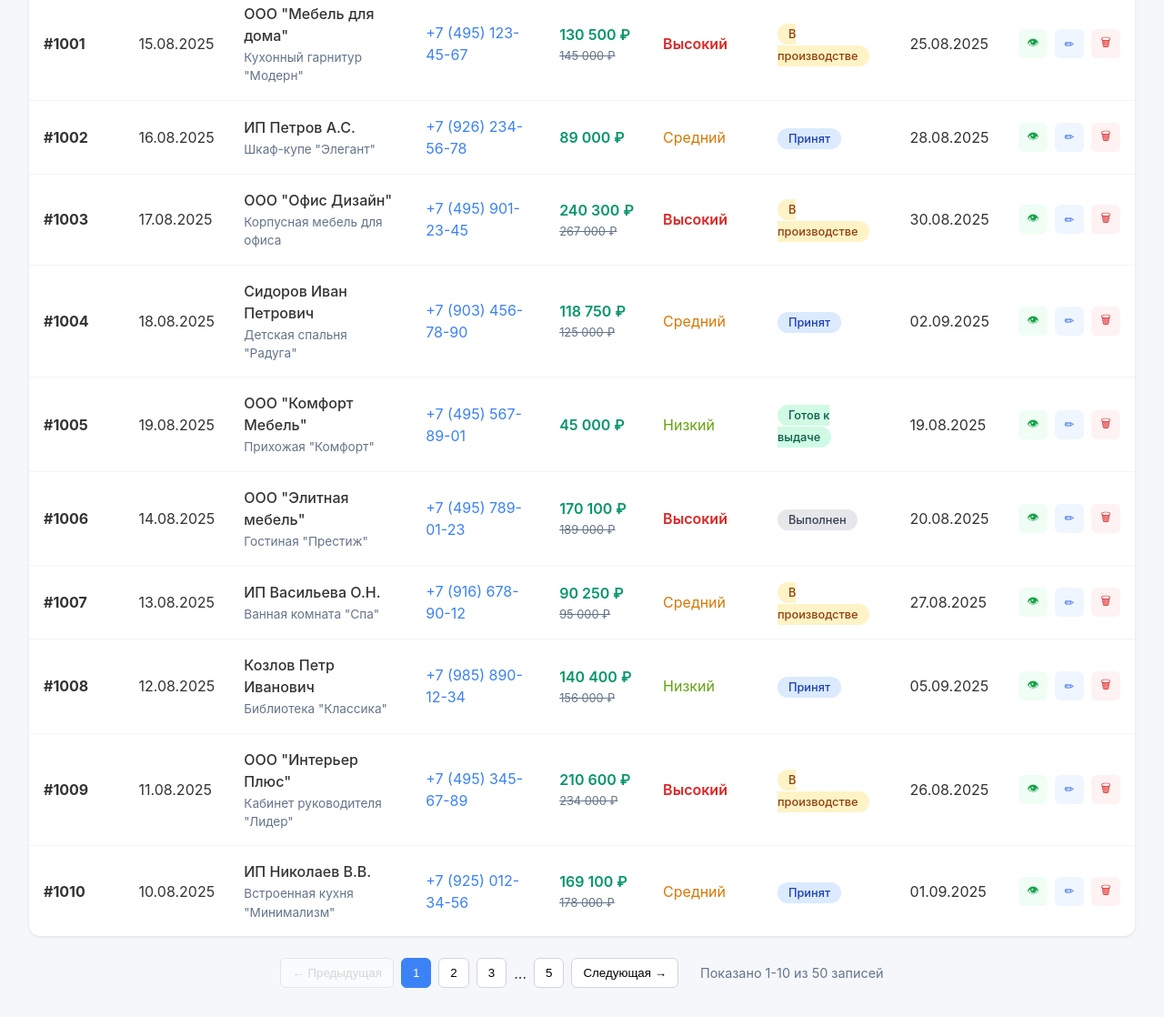
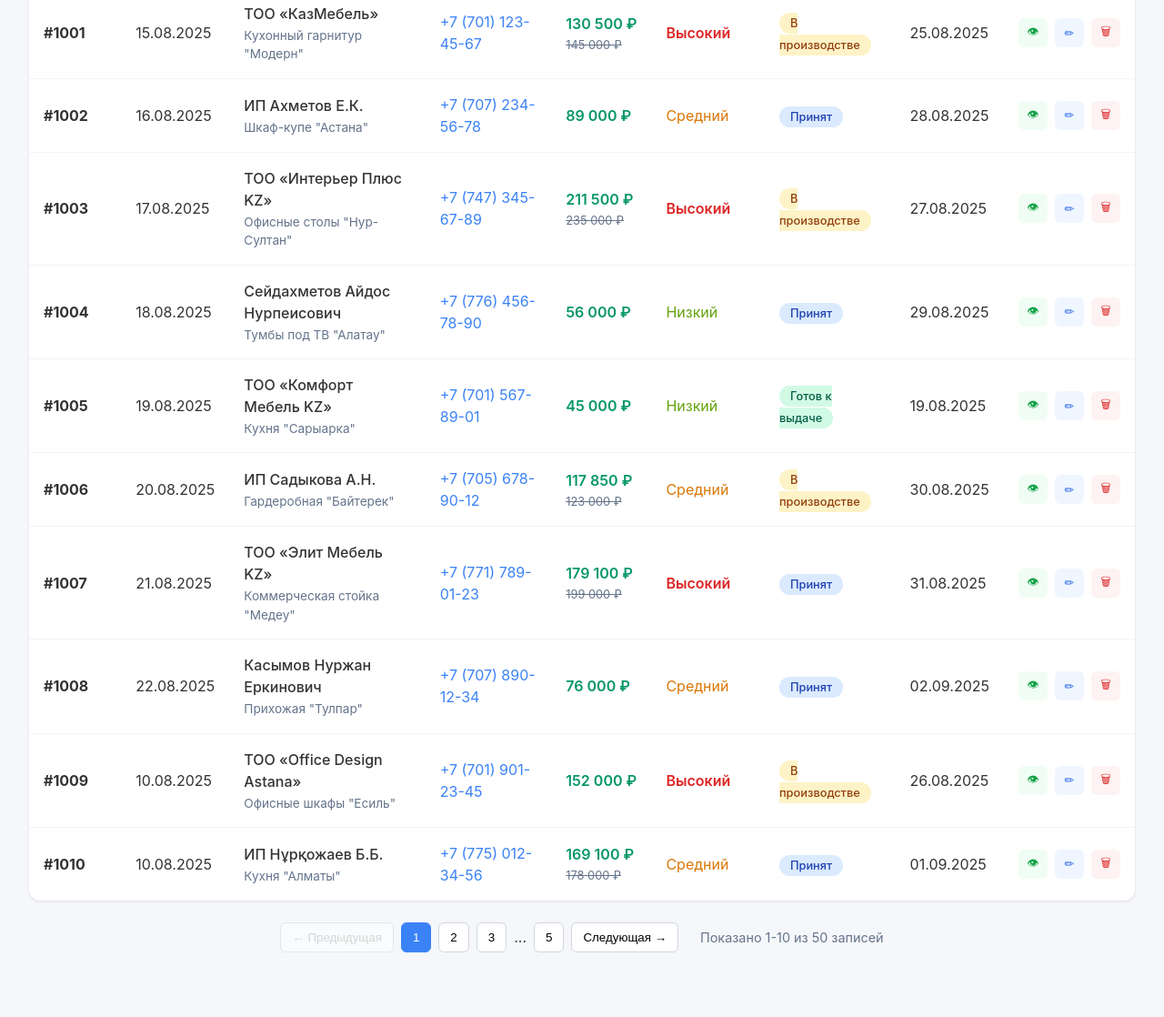
Before and after one commit to zorgoalex/static_List_zakazov_Priem_zakaza, a plain HTML site: page index.html in a window 1280 px wide. Shown: the part 701-1819 px from the top of the page at 91% size. After the commit the page ends 1780 px from the top, so only its background shows below. Drawn offline with Linux system fonts and the light colour scheme.

Commit message:
add new demo data

```diff
--- a/demo-data.js
+++ b/demo-data.js
@@ -1,17 +1,17 @@
 // demo-data.js - Демонстрационные данные
 const demoData = {
     // Клиенты
-    clients: [
-        { client_id: 1, client_name: 'ООО "Мебель для дома"', phones: ['+7 (495) 123-45-67', '+7 (495) 123-45-68'] },
-        { client_id: 2, client_name: 'ИП Петров А.С.', phones: ['+7 (926) 234-56-78'] },
-        { client_id: 3, client_name: 'ООО "Интерьер Плюс"', phones: ['+7 (495) 345-67-89'] },
-        { client_id: 4, client_name: 'Сидоров Иван Петрович', phones: ['+7 (903) 456-78-90'] },
-        { client_id: 5, client_name: 'ООО "Комфорт Мебель"', phones: ['+7 (495) 567-89-01'] },
-        { client_id: 6, client_name: 'ИП Васильева О.Н.', phones: ['+7 (916) 678-90-12'] },
-        { client_id: 7, client_name: 'ООО "Элитная мебель"', phones: ['+7 (495) 789-01-23'] },
-        { client_id: 8, client_name: 'Козлов Петр Иванович', phones: ['+7 (985) 890-12-34'] },
-        { client_id: 9, client_name: 'ООО "Офис Дизайн"', phones: ['+7 (495) 901-23-45'] },
-        { client_id: 10, client_name: 'ИП Николаев В.В.', phones: ['+7 (925) 012-34-56'] }
+   clients: [
+        { client_id: 1, client_name: 'ТОО «КазМебель»', phones: ['+7 (701) 123-45-67', '+7 (701) 123-45-68'] },
+        { client_id: 2, client_name: 'ИП Ахметов Е.К.', phones: ['+7 (707) 234-56-78'] },
+        { client_id: 3, client_name: 'ТОО «Интерьер Плюс KZ»', phones: ['+7 (747) 345-67-89'] },
+        { client_id: 4, client_name: 'Сейдахметов Айдос Нурпеисович', phones: ['+7 (776) 456-78-90'] },
+        { client_id: 5, client_name: 'ТОО «Комфорт Мебель KZ»', phones: ['+7 (701) 567-89-01'] },
+        { client_id: 6, client_name: 'ИП Садыкова А.Н.', phones: ['+7 (705) 678-90-12'] },
+        { client_id: 7, client_name: 'ТОО «Элит Мебель KZ»', phones: ['+7 (771) 789-01-23'] },
+        { client_id: 8, client_name: 'Касымов Нуржан Еркинович', phones: ['+7 (707) 890-12-34'] },
+        { client_id: 9, client_name: 'ТОО «Office Design Astana»', phones: ['+7 (701) 901-23-45'] },
+        { client_id: 10, client_name: 'ИП Нұрқожаев Б.Б.', phones: ['+7 (775) 012-34-56'] }
     ],
 
     // Материалы
@@ -62,10 +62,10 @@ const demoData = {
 
     // Сотрудники
     employees: [
-        { employee_id: 1, full_name: 'Иванов Иван Иванович', position: 'Менеджер по продажам' },
-        { employee_id: 2, full_name: 'Петров Петр Петрович', position: 'Менеджер по продажам' },
-        { employee_id: 3, full_name: 'Сидоров Сидор Сидорович', position: 'Менеджер по продажам' },
-        { employee_id: 4, full_name: 'Козлов Козел Козлович', position: 'Менеджер по продажам' }
+        { employee_id: 1, full_name: 'Аманов Нурлан Кайратович', position: 'Менеджер по продажам' },
+        { employee_id: 2, full_name: 'Ахметова Айсулу Ермековна', position: 'Менеджер по продажам' },
+        { employee_id: 3, full_name: 'Смагулов Даурен Бахытович', position: 'Менеджер по продажам' },
+        { employee_id: 4, full_name: 'Касымханова Жанна Маратовна', position: 'Менеджер по продажам' }
     ],
 
     // Заказы
@@ -74,8 +74,8 @@ const demoData = {
             order_id: 1001,
             order_name: 'Кухонный гарнитур "Модерн"',
             client_id: 1,
-            client_name: 'ООО "Мебель для дома"',
-            client_phone: '+7 (495) 123-45-67',
+            client_name: 'ТОО «КазМебель»',
+            client_phone: '+7 (701) 123-45-67',
             order_date: '2025-08-15',
             priority: 'Высокий',
             completion_date: null,
@@ -97,10 +97,10 @@ const demoData = {
         },
         {
             order_id: 1002,
-            order_name: 'Шкаф-купе "Элегант"',
+            order_name: 'Шкаф-купе "Астана"',
             client_id: 2,
-            client_name: 'ИП Петров А.С.',
-            client_phone: '+7 (926) 234-56-78',
+            client_name: 'ИП Ахметов Е.К.',
+            client_phone: '+7 (707) 234-56-78',
             order_date: '2025-08-16',
             priority: 'Средний',
             completion_date: null,
@@ -117,65 +117,65 @@ const demoData = {
             created_by: 1,
             material_id: 1,
             edge_type_id: 1,
-            film_id: 2,
+            film_id: 3,
             milling_type_id: 2
         },
         {
             order_id: 1003,
-            order_name: 'Корпусная мебель для офиса',
-            client_id: 9,
-            client_name: 'ООО "Офис Дизайн"',
-            client_phone: '+7 (495) 901-23-45',
+            order_name: 'Офисные столы "Нур-Султан"',
+            client_id: 3,
+            client_name: 'ТОО «Интерьер Плюс KZ»',
+            client_phone: '+7 (747) 345-67-89',
             order_date: '2025-08-17',
             priority: 'Высокий',
             completion_date: null,
-            planned_completion_date: '2025-08-30',
+            planned_completion_date: '2025-08-27',
             status: 'В производстве',
-            total_amount: 267000,
-            discounted_amount: 240300,
+            total_amount: 235000,
+            discounted_amount: 211500,
             discount: 10,
-            paid_amount: 120000,
+            paid_amount: 150000,
             payment_date: '2025-08-17',
-            parts_count: 45,
-            total_area: 28.6,
+            parts_count: 34,
+            total_area: 22.1,
             manager_id: 2,
             created_by: 2,
             material_id: 3,
             edge_type_id: 3,
-            film_id: 3,
+            film_id: 4,
+            milling_type_id: 1
+        },
+        {
+            order_id: 1004,
+            order_name: 'Тумбы под ТВ "Алатау"',
+            client_id: 4,
+            client_name: 'Сейдахметов Айдос Нурпеисович',
+            client_phone: '+7 (776) 456-78-90',
+            order_date: '2025-08-18',
+            priority: 'Низкий',
+            completion_date: null,
+            planned_completion_date: '2025-08-29',
+            status: 'Принят',
+            total_amount: 56000,
+            discounted_amount: 56000,
+            discount: 0,
+            paid_amount: 0,
+            payment_date: null,
+            parts_count: 10,
+            total_area: 6.7,
+            manager_id: 3,
+            created_by: 3,
+            material_id: 4,
+            edge_type_id: 1,
+            film_id: 2,
             milling_type_id: 3
         },
         {
-            order_id: 1004,
-            order_name: 'Детская спальня "Радуга"',
-            client_id: 4,
-            client_name: 'Сидоров Иван Петрович',
-            client_phone: '+7 (903) 456-78-90',
-            order_date: '2025-08-18',
-            priority: 'Средний',
-            completion_date: null,
-            planned_completion_date: '2025-09-02',
-            status: 'Принят',
-            total_amount: 125000,
-            discounted_amount: 118750,
-            discount: 5,
-            paid_amount: 60000,
-            payment_date: '2025-08-18',
-            parts_count: 35,
-            total_area: 18.2,
-            manager_id: 3,
-            created_by: 3,
-            material_id: 1,
-            edge_type_id: 1,
-            film_id: 2,
-            milling_type_id: 1
-        },
-        {
             order_id: 1005,
-            order_name: 'Прихожая "Комфорт"',
+            order_name: 'Кухня "Сарыарка"',
             client_id: 5,
-            client_name: 'ООО "Комфорт Мебель"',
-            client_phone: '+7 (495) 567-89-01',
+            client_name: 'ТОО «Комфорт Мебель KZ»',
+            client_phone: '+7 (701) 567-89-01',
             order_date: '2025-08-19',
             priority: 'Низкий',
             completion_date: '2025-08-19',
@@ -197,110 +197,110 @@ const demoData = {
         },
         {
             order_id: 1006,
-            order_name: 'Гостиная "Престиж"',
-            client_id: 7,
-            client_name: 'ООО "Элитная мебель"',
-            client_phone: '+7 (495) 789-01-23',
-            order_date: '2025-08-14',
-            priority: 'Высокий',
-            completion_date: '2025-08-19',
-            planned_completion_date: '2025-08-20',
-            status: 'Выполнен',
-            total_amount: 189000,
-            discounted_amount: 170100,
-            discount: 10,
-            paid_amount: 170100,
-            payment_date: '2025-08-19',
-            parts_count: 32,
-            total_area: 22.5,
+            order_name: 'Гардеробная "Байтерек"',
+            client_id: 6,
+            client_name: 'ИП Садыкова А.Н.',
+            client_phone: '+7 (705) 678-90-12',
+            order_date: '2025-08-20',
+            priority: 'Средний',
+            completion_date: null,
+            planned_completion_date: '2025-08-30',
+            status: 'В производстве',
+            total_amount: 123000,
+            discounted_amount: 117850,
+            discount: 5,
+            paid_amount: 80000,
+            payment_date: '2025-08-20',
+            parts_count: 18,
+            total_area: 12.3,
             manager_id: 2,
             created_by: 2,
+            material_id: 1,
+            edge_type_id: 2,
+            film_id: 3,
+            milling_type_id: 1
+        },
+        {
+            order_id: 1007,
+            order_name: 'Коммерческая стойка "Медеу"',
+            client_id: 7,
+            client_name: 'ТОО «Элит Мебель KZ»',
+            client_phone: '+7 (771) 789-01-23',
+            order_date: '2025-08-21',
+            priority: 'Высокий',
+            completion_date: null,
+            planned_completion_date: '2025-08-31',
+            status: 'Принят',
+            total_amount: 199000,
+            discounted_amount: 179100,
+            discount: 10,
+            paid_amount: 100000,
+            payment_date: '2025-08-21',
+            parts_count: 28,
+            total_area: 17.9,
+            manager_id: 3,
+            created_by: 3,
             material_id: 4,
             edge_type_id: 3,
+            film_id: 2,
+            milling_type_id: 2
+        },
+        {
+            order_id: 1008,
+            order_name: 'Прихожая "Тулпар"',
+            client_id: 8,
+            client_name: 'Касымов Нуржан Еркинович',
+            client_phone: '+7 (707) 890-12-34',
+            order_date: '2025-08-22',
+            priority: 'Средний',
+            completion_date: null,
+            planned_completion_date: '2025-09-02',
+            status: 'Принят',
+            total_amount: 76000,
+            discounted_amount: 76000,
+            discount: 0,
+            paid_amount: 20000,
+            payment_date: '2025-08-22',
+            parts_count: 16,
+            total_area: 9.8,
+            manager_id: 4,
+            created_by: 4,
+            material_id: 3,
+            edge_type_id: 1,
             film_id: 4,
             milling_type_id: 3
         },
         {
-            order_id: 1007,
-            order_name: 'Ванная комната "Спа"',
-            client_id: 6,
-            client_name: 'ИП Васильева О.Н.',
-            client_phone: '+7 (916) 678-90-12',
-            order_date: '2025-08-13',
-            priority: 'Средний',
-            completion_date: null,
-            planned_completion_date: '2025-08-27',
-            status: 'В производстве',
-            total_amount: 95000,
-            discounted_amount: 90250,
-            discount: 5,
-            paid_amount: 50000,
-            payment_date: '2025-08-13',
-            parts_count: 18,
-            total_area: 12.3,
-            manager_id: 3,
-            created_by: 3,
-            material_id: 4,
-            edge_type_id: 2,
-            film_id: 2,
-            milling_type_id: 1
-        },
-        {
-            order_id: 1008,
-            order_name: 'Библиотека "Классика"',
-            client_id: 8,
-            client_name: 'Козлов Петр Иванович',
-            client_phone: '+7 (985) 890-12-34',
-            order_date: '2025-08-12',
-            priority: 'Низкий',
-            completion_date: null,
-            planned_completion_date: '2025-09-05',
-            status: 'Принят',
-            total_amount: 156000,
-            discounted_amount: 140400,
-            discount: 10,
-            paid_amount: 70000,
-            payment_date: '2025-08-12',
-            parts_count: 28,
-            total_area: 19.8,
-            manager_id: 4,
-            created_by: 4,
-            material_id: 3,
-            edge_type_id: 3,
-            film_id: 3,
-            milling_type_id: 3
-        },
-        {
             order_id: 1009,
-            order_name: 'Кабинет руководителя "Лидер"',
-            client_id: 3,
-            client_name: 'ООО "Интерьер Плюс"',
-            client_phone: '+7 (495) 345-67-89',
-            order_date: '2025-08-11',
+            order_name: 'Офисные шкафы "Есиль"',
+            client_id: 9,
+            client_name: 'ТОО «Office Design Astana»',
+            client_phone: '+7 (701) 901-23-45',
+            order_date: '2025-08-10',
             priority: 'Высокий',
             completion_date: null,
             planned_completion_date: '2025-08-26',
             status: 'В производстве',
-            total_amount: 234000,
-            discounted_amount: 210600,
-            discount: 10,
-            paid_amount: 150000,
-            payment_date: '2025-08-11',
-            parts_count: 38,
-            total_area: 26.4,
+            total_amount: 152000,
+            discounted_amount: 152000,
+            discount: 0,
+            paid_amount: 120000,
+            payment_date: '2025-08-10',
+            parts_count: 31,
+            total_area: 19.4,
             manager_id: 1,
             created_by: 1,
-            material_id: 4,
-            edge_type_id: 3,
-            film_id: 4,
-            milling_type_id: 3
+            material_id: 2,
+            edge_type_id: 2,
+            film_id: 1,
+            milling_type_id: 2
         },
         {
             order_id: 1010,
-            order_name: 'Встроенная кухня "Минимализм"',
+            order_name: 'Кухня "Алматы"',
             client_id: 10,
-            client_name: 'ИП Николаев В.В.',
-            client_phone: '+7 (925) 012-34-56',
+            client_name: 'ИП Нұрқожаев Б.Б.',
+            client_phone: '+7 (775) 012-34-56',
             order_date: '2025-08-10',
             priority: 'Средний',
             completion_date: null,
@@ -316,12 +316,11 @@ const demoData = {
             manager_id: 2,
             created_by: 2,
             material_id: 1,
-            edge_type_id: 1,
-            film_id: 2,
+            edge_type_id: 3,
+            film_id: 3,
             milling_type_id: 1
         }
     ],
-
     // Детали заказов (примеры для первых трех заказов)
     orderDetails: [
         // Заказ 1001
```
Also changed, not shown: index.html (+1 -1 lines).
